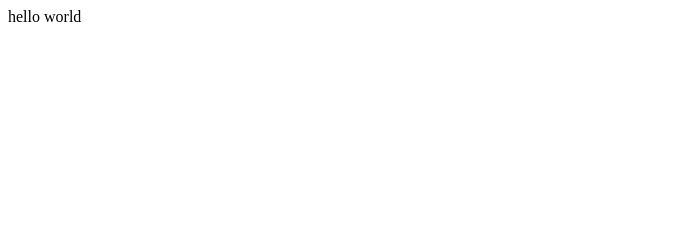
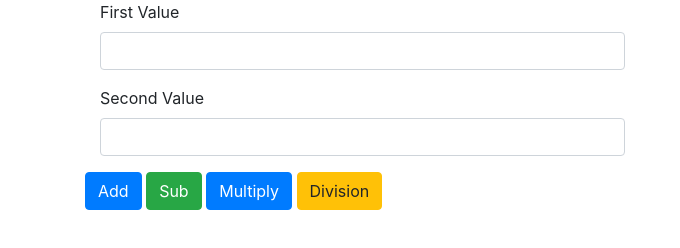
Before and after one commit to sreedevi-sree/random-dog, a plain HTML site: page index.html in a window 1280 px wide. Shown: the whole page, without its empty margins (0-680 px from the left). Drawn offline with nearby package versions, Linux system fonts and the light colour scheme.

Commit message:
first commit

```diff
--- a/index.html
+++ b/index.html
@@ -1,12 +1,33 @@
 <!DOCTYPE html>
 <html lang="en">
-<head>
-    <meta charset="UTF-8">
-    <meta http-equiv="X-UA-Compatible" content="IE=edge">
-    <meta name="viewport" content="width=device-width, initial-scale=1.0">
-    <title>Document</title>
-</head>
-<body>
-   hello world
-</body>
+  <head>
+    <meta charset="UTF-8" />
+    <meta http-equiv="X-UA-Compatible" content="IE=edge" />
+    <meta name="viewport" content="width=device-width, initial-scale=1.0" />
+    <title>Calculator operation using dom</title>
+    <link
+      rel="stylesheet"
+      href="https://cdn.jsdelivr.net/npm/bootstrap@4.6.0/dist/css/bootstrap.min.css"
+      integrity="sha384-B0vP5xmATw1+K9KRQjQERJvTumQW0nPEzvF6L/Z6nronJ3oUOFUFpCjEUQouq2+l"
+      crossorigin="anonymous"    />
+    <link rel="stylesheet" href="style.css" />
+  </head>
+  <body>
+    <div class="container">
+      <div class="col-md-6 form-group">
+        <label for="">First Value</label>
+        <input id="first" class="form-control" />
+      </div>
+      <div class="col-md-6 form-group">
+        <label for="">Second Value</label>
+        <input id="second" class="form-control" />
+      </div>
+      <button onclick="add()" class="btn btn-primary">Add</button>
+      <button onclick="sub()" class="btn btn-success">Sub</button>
+      <button onclick="mul()" class="btn btn-primary">Multiply</button>
+      <button onclick="div()" class="btn btn-warning">Division</button>
+      <p class="output"></p>
+    </div>
+  </body>
+  <script src="script.js"></script>
 </html>
--- a/script.js
+++ b/script.js
@@ -0,0 +1,31 @@
+function add() {
+    let num1 = document.getElementById("first").value;
+    let num2 = document.getElementById("second").value;
+    //logic for add two numbers
+    let out = Number(num1) + Number(num2);
+    document.getElementsByClassName("output")[0].innerText = "Addtion is " + out;
+  }
+  function sub() {
+    let num1 = document.getElementById("first").value;
+    let num2 = document.getElementById("second").value;
+    //logic for subtract two numbers
+    let out = Number(num1) - Number(num2);
+    document.getElementsByClassName("output")[0].innerText =
+      "Subtraction is " + out;
+  }
+  function mul() {
+    let num1 = document.getElementById("first").value;
+    let num2 = document.getElementById("second").value;
+    //logic multiply two numbers
+    let out = Number(num1) * Number(num2);
+    document.getElementsByClassName("output")[0].innerText =
+      "Multiplication is " + out;
+  }
+  function div() {
+    let num1 = document.getElementById("first").value;
+    let num2 = document.getElementById("second").value;
+    //logic for divide two numbers
+    let out = Number(num1) / Number(num2);
+    document.getElementsByClassName("output")[0].innerText =
+   " Division is  " + out;
+  }
```
Also changed, not shown: style.css (deleted).
